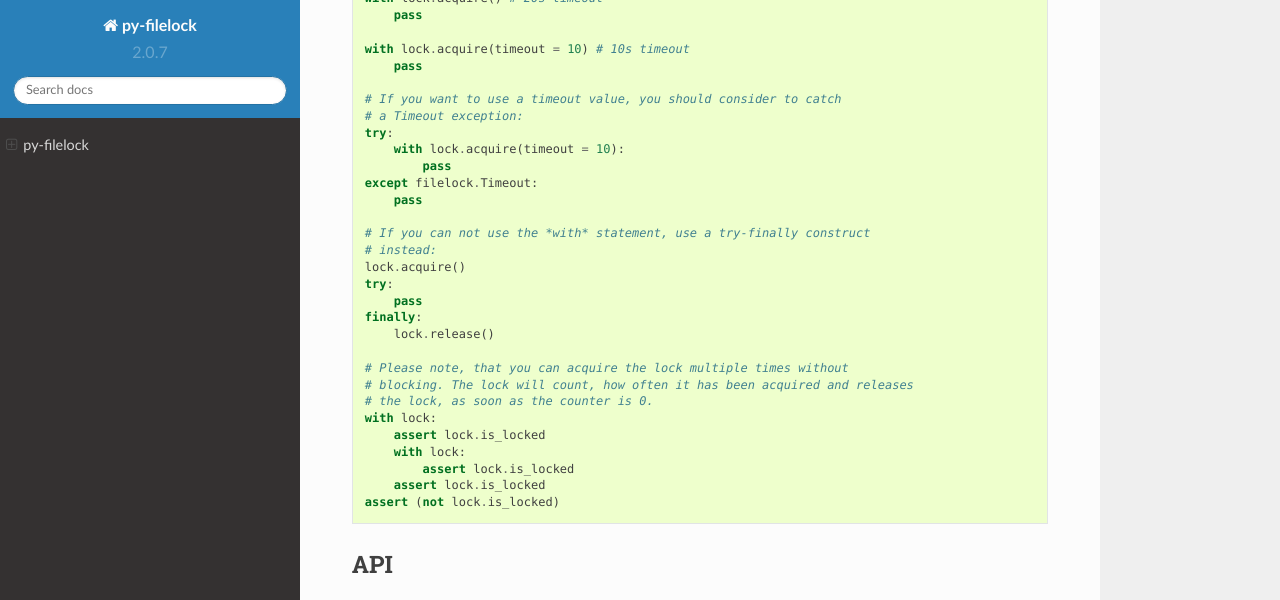
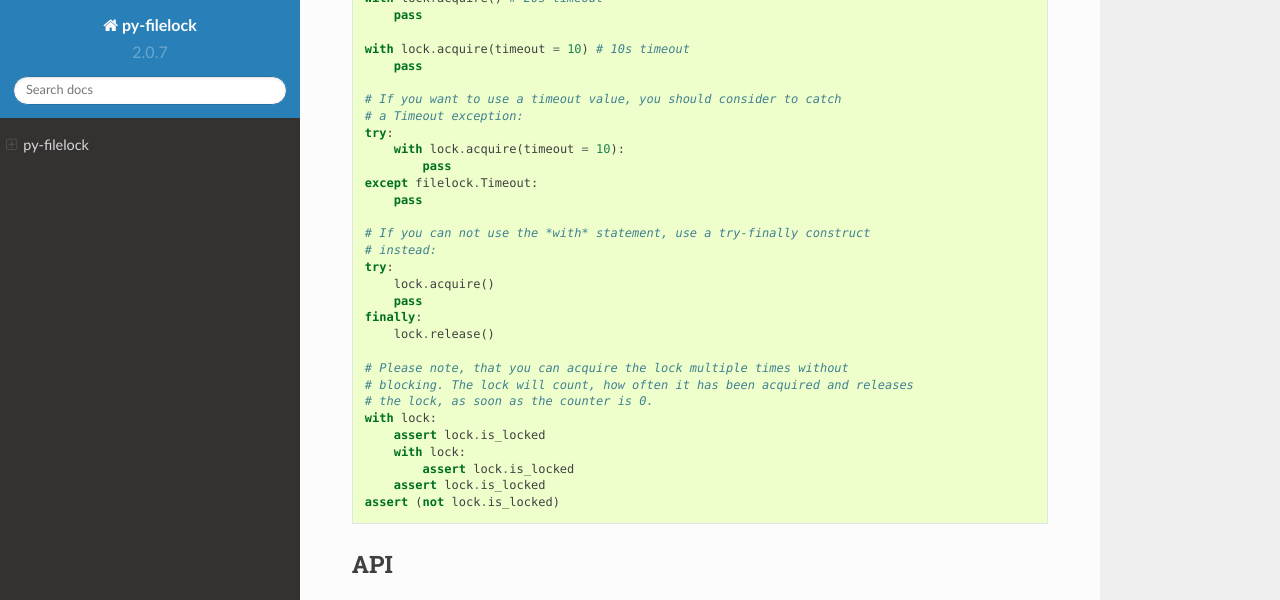
Before and after one commit to tox-dev/filelock, a Sphinx documentation site: the page built from docs/source/index.rst, in a window 1280 px wide and 900 px high, scrolled down 1510 px, cut to the strip 0-600 px from the top of the window. Built offline with Sphinx 7.4.7 and the Read the Docs theme 2.0.0, drawn with Linux system fonts in a browser that asks for light colours.

```diff
--- a/docs/source/index.rst
+++ b/docs/source/index.rst
@@ -96,8 +96,8 @@ Examples
 
     # If you can not use the *with* statement, use a try-finally construct
     # instead:
-    lock.acquire()
     try:
+        lock.acquire()
         pass
     finally:
         lock.release()
```
